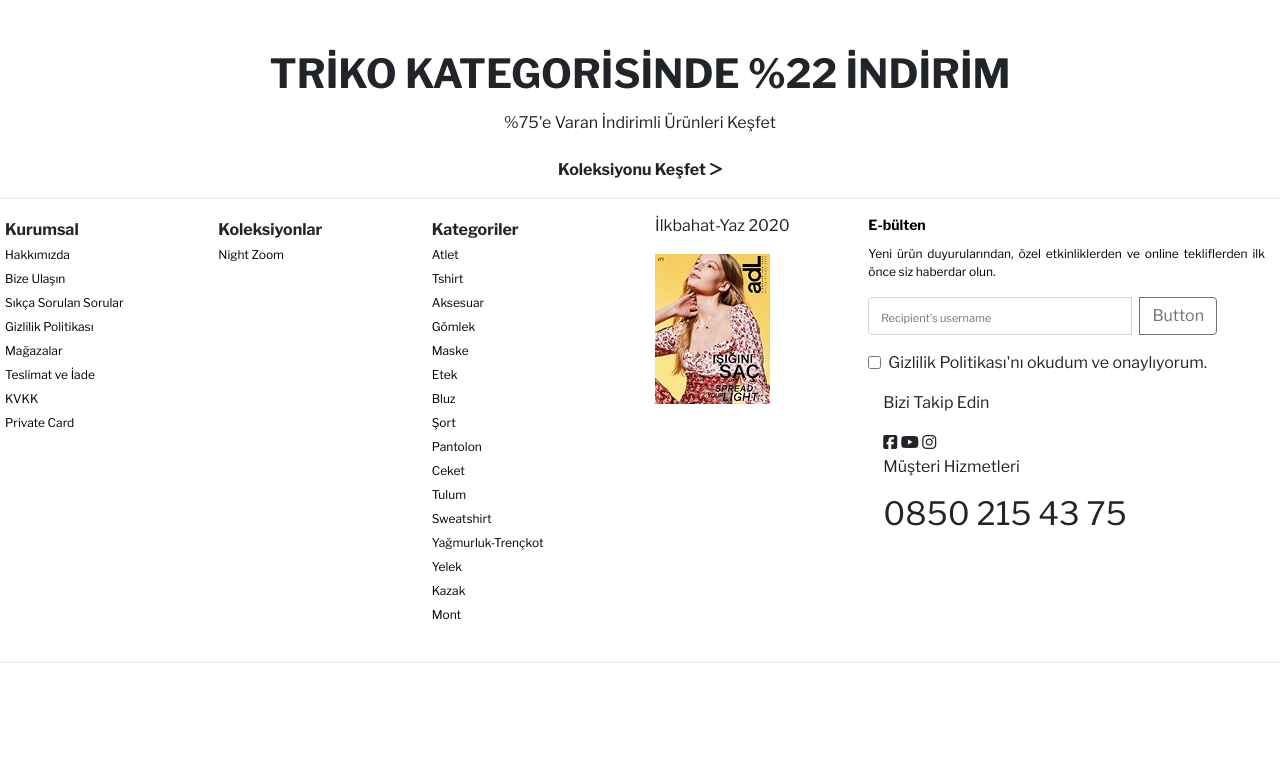
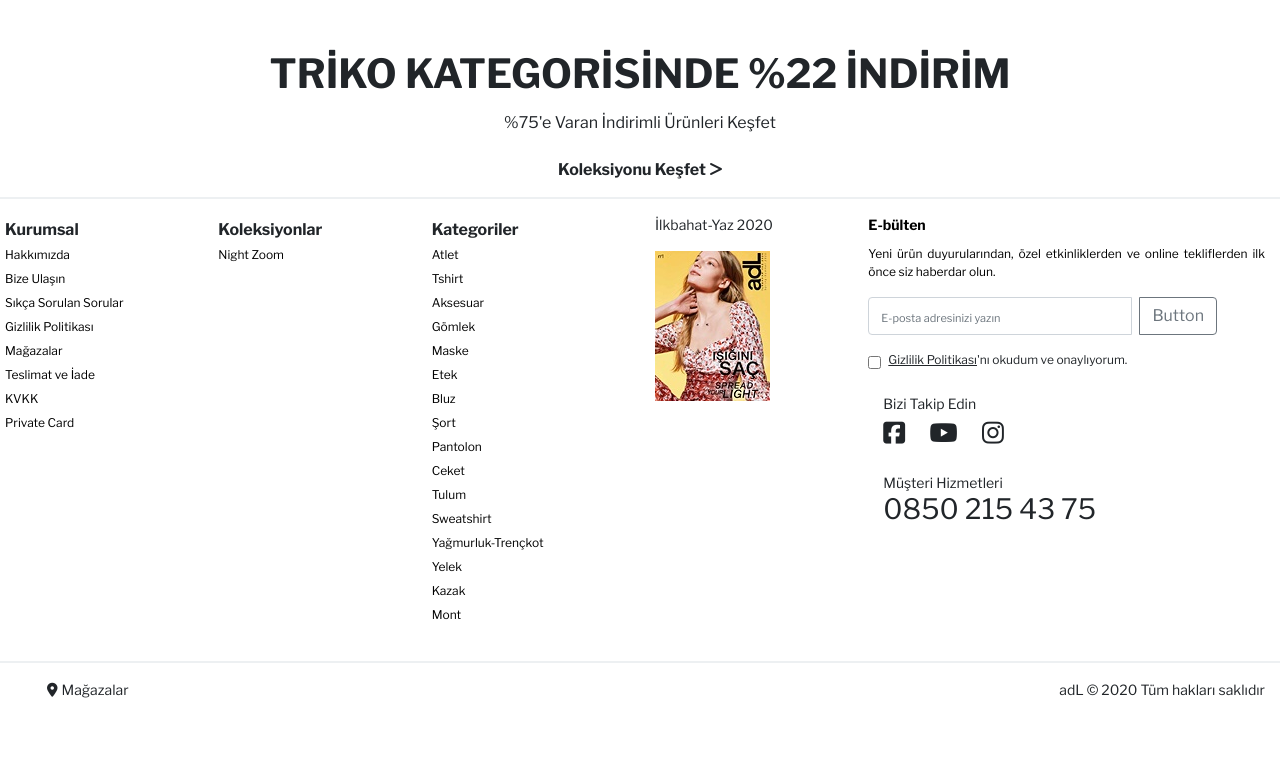
Before and after one commit to didemtumer/adlClonePage, a plain HTML site: page index.html in a window 1280 px wide. Shown: the part 2856-3618 px from the top of the page. Before the commit the page ends 3519 px from the top, so only its background shows below. Drawn offline with nearby package versions, Linux system fonts and the light colour scheme.

Commit message:
v-3
Finishing Style Adding Footer Part

```diff
--- a/index.html
+++ b/index.html
@@ -256,7 +256,7 @@
                     </div>
                 </div>
                 <div class="col-2">
-                    <p>İlkbahat-Yaz 2020</p>
+                    <p class="footerText2">İlkbahat-Yaz 2020</p>
                     <a href="https://lmb-adl.akinoncdn.com/cms/2020/09/22/a0f8b5c4-54c0-4976-8b17-4e4fbd4272d6.pdf">
                         <img src="images/footerPhoto/footerPhoto7.jpg" class="img-fluid footerImg" alt="Responsive image">
                     </a>
@@ -265,25 +265,33 @@
                     <p class="footerTitle">E-bülten</p>
                     <p class="footerText"> Yeni ürün duyurularından, özel etkinliklerden ve online tekliflerden ilk önce siz haberdar olun.</p>
                     <div class="input-group mb-3">
-                        <input type="text" class="form-control mr-2" placeholder="Recipient's username" aria-label="Recipient's username" aria-describedby="button-addon2">
+                        <input type="text" class="form-control mr-2" placeholder="E-posta adresinizi yazın" aria-label="Recipient's username" aria-describedby="button-addon2">
                         <div class="input-group-append">
                             <button class="btn btn-outline-secondary mr-5" type="button" id="button-addon2">Button</button>
                         </div>
                     </div>
                     <div class="form-group form-check">
                         <input type="checkbox" class="form-check-input" id="exampleCheck1">
-                        <label class="form-check-label" for="exampleCheck1">Gizlilik Politikası'nı okudum ve onaylıyorum.</label>
+                        <label class="form-check-label" for="exampleCheck1"><span class="ml-0" style="text-decoration: underline; font-weight: 500;">Gizlilik Politikası</span>'nı okudum ve onaylıyorum.</label>
                     </div>
-                    <div class="container">
-                        <p>Bizi Takip Edin</p>
-                        <div><i class="fab fa-facebook-square"></i> <i class="fab fa-youtube"></i> <i class="fab fa-instagram"></i></div>
+                    <div class="container mt-4">
+                        <p class="mb-1 footerText2">Bizi Takip Edin</p>
+                        <div style="font-size: 20px;">
+                            <span class="footerIcon"><i class="fab fa-facebook-square fa-lg"></i></span>
+                            <span class="footerIcon"><i class="fab fa-youtube fa-lg"></i></span>
+                            <span class="footerIcon"><i class="fab fa-instagram fa-lg"></i></span>
+                        </div>
                     </div>
-                    <div class="container">
-                        <p>Müşteri Hizmetleri</p>
-                        <h2>0850 215 43 75</h2>
+                    <div class="container mt-4">
+                        <p class="mb-0 footerText2">Müşteri Hizmetleri</p>
+                        <h3>0850 215 43 75</h3>
                     </div>
                 </div>
             </div>
+        </div>
+        <div class="container-fluid mt-2 mb-3" style="height: 11vh;">
+            <span class="float-left footerText2 mt-2"><i class="fas fa-map-marker-alt mr-1"></i>Mağazalar</span>
+            <span class="float-right footerText2 mt-2">adL © 2020 Tüm hakları saklıdır</span>
         </div>
 
 
--- a/styles.css
+++ b/styles.css
@@ -125,15 +125,23 @@ li {
     padding: 1px 0 1px 0;
 }
 .footerTitle{
-    font-family: 'Libre Franklin', sans-serif;
     color: black;
     font-size: 14px;
     font-weight: 600;
     margin-bottom: 10px;
 }
 .footerText{
-    font-family: 'Libre Franklin', sans-serif;
     color: black;
     font-size: 12px;
     text-align: justify;
 }
+.footerText2{
+    font-size: 14px;
+    font-weight: 500;
+}
+.form-check-label{
+    font-size: 12px;
+}
+.footerIcon{
+    margin: 0 20px 4px 0;
+}
```
